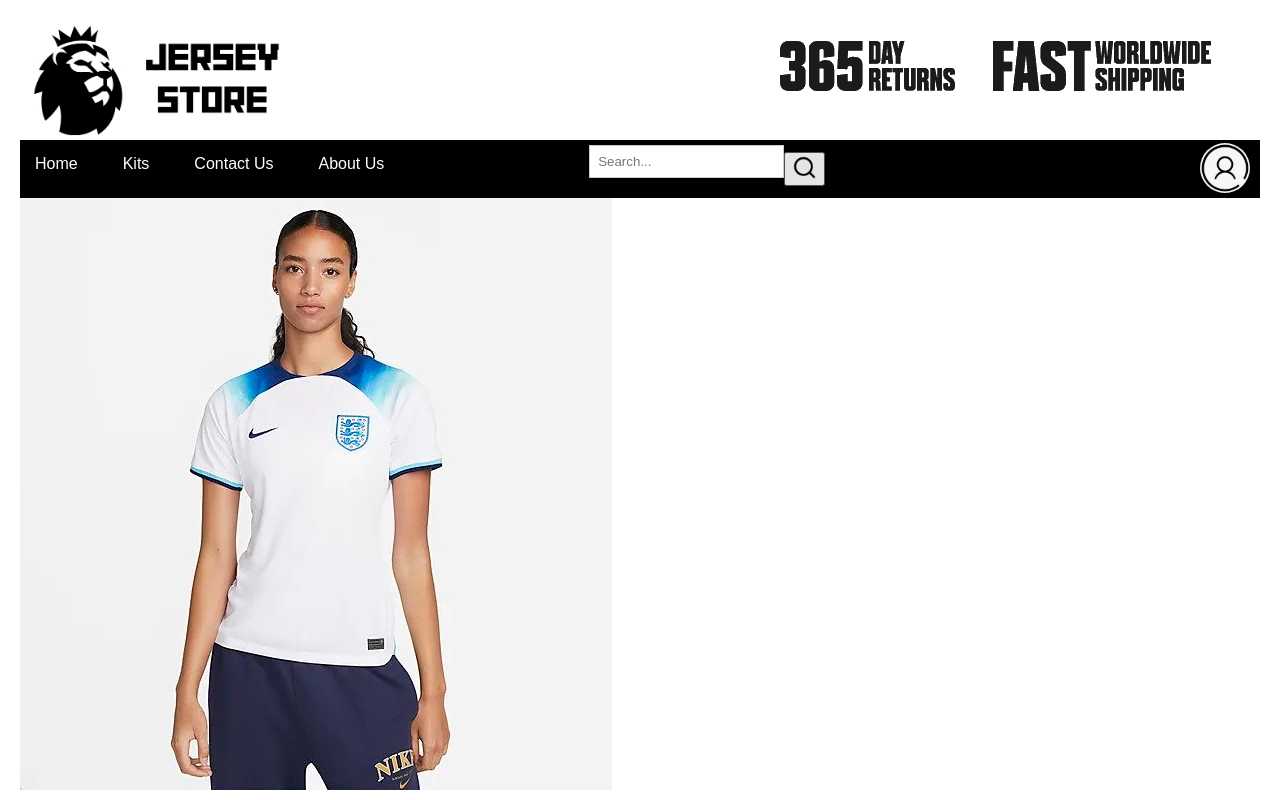
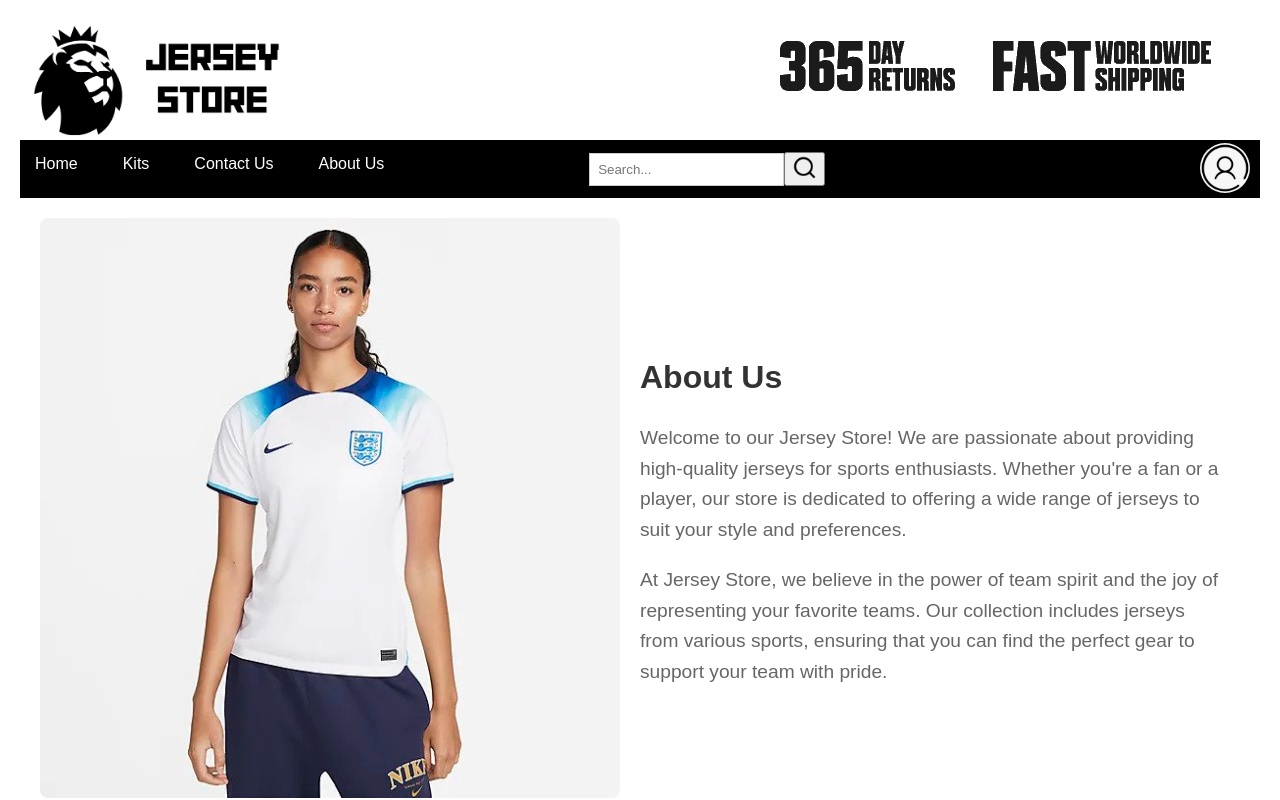
Before and after one commit to shpatiK/premierjerseystore, a plain HTML site: page about.html in a window 1280 px wide. Shown: the top 800 px of the page. Drawn offline with Linux system fonts and the light colour scheme.

Commit message:
ndryshime estetike

```diff
--- a/style.css
+++ b/style.css
@@ -1,12 +1,34 @@
+/* Logot */
+
+.logoja{
+    display: flex;
+    height: 120px;
+
+}
+
+.returnandship {
+    display: flex;
+    justify-content: flex-end;
+    align-items: flex-start;
+    width: 100px;
+    position: absolute;
+    top: 10px;
+    right: 10px;
+    margin-top: 15px;
+    z-index: 0;
+}
+
+.container div{
+    width: 80%;
+}
 
 /*Navigation-bar*/
 
 .navibar {
     display: flex;
-
     font-family: Arial, sans-serif;
-    margin: 0;
-    padding: 0;
+    margin: auto;
+    padding: auto;
 }
 
 header {
@@ -56,6 +78,41 @@ nav a:hover {
     margin-bottom: 1px;
 }
 
+/*Search bar*/
+
+.search-container {
+    display: flex;
+    justify-content: center;
+    align-items:center;
+    margin-right: 200px;
+    margin-bottom: 0;
+}
+
+input {
+    width: 100%;
+    padding: 8px;
+    box-sizing: border-box;
+    border: 1px solid #ccc;
+    align-items: center;
+}
+
+.search-button {
+    cursor: pointer;
+    height: auto;
+}
+.search-container div{
+    display: flex;
+    justify-content: center;
+    align-items: center;
+}
+
+.search-container img {
+    width: 25px;
+    height: auto;
+    padding: 0%;
+
+}
+
 /*Foto e backgroundit*/
 
 .bgfoto {
@@ -82,40 +139,9 @@ nav a:hover {
     margin-top: 30px;
   }
 
-/*Search bar*/
 
-.search-container {
-    display: flex;
-    justify-content: center;
-    align-items:center;
-    margin-right: 200px;
-}
 
-input {
-    padding: 8px;
-    border: 1px solid #ccc;
-    width: 200px;
-    align-items: center;
-}
-
-.search-button {
-    cursor: pointer;
-    height: auto;
-}
-.search-container div{
-    display: flex;
-    justify-content: center;
-    align-items: center;
-}
-
-.search-container img {
-    width: 25px;
-    height: auto;
-    padding: 0%;
-
-}
-
-.search-button::before {
+/*.search-button::before {
     content: '';
     position: absolute;
     top: 0;
@@ -125,11 +151,11 @@ input {
     box-sizing: border-box;
     opacity: 0;
     transition: opacity 0.3s ease-in-out;
-}
+}*/
 
-.search-button:hover::before {
+/*.search-button:hover::before {
     opacity: 1;
-}
+}*/
 
 
 .discount-code {
@@ -186,27 +212,6 @@ input {
   }
 
 
-.logoja{
-    display: flex;
-    height: 120px;
-
-}
-
-.returnandship {
-    display: flex;
-    justify-content: flex-end;
-    align-items: flex-start;
-    width: 100px;
-    position: absolute;
-    top: 10px;
-    right: 10px;
-    margin-top: 15px;
-    z-index: 0;
-}
-
-.container div{
-    width: 80%;
-}
 
 /*Produktet*/
 
@@ -348,7 +353,6 @@ label {
 input, textarea {
     width: 100%;
     padding: 8px;
-    margin-bottom: 16px;
     box-sizing: border-box;
 }
 
@@ -379,3 +383,46 @@ input, textarea {
 .green-button:hover {
     background-color: #45a049;
 }
+
+/*About us */
+
+.aboutus {
+    max-width: 1200px;
+    margin: 0 auto;
+    padding: 20px;
+    overflow: hidden;
+}
+
+.about-section {
+    display: flex;
+    flex-wrap: wrap;
+    justify-content: space-between;
+    align-items: center;
+}
+
+.about-text {
+    flex: 1;
+    padding: 20px;
+}
+
+.about-text h2 {
+    font-size: 2em;
+    color: #333;
+}
+
+.about-text p {
+    font-size: 1.2em;
+    line-height: 1.6;
+    color: #666;
+}
+
+.about-images {
+    flex: 1;
+    text-align: center;
+}
+
+.about-images img {
+    width: 100%;
+    border-radius: 8px;
+    margin-bottom: 20px;
+}
```
